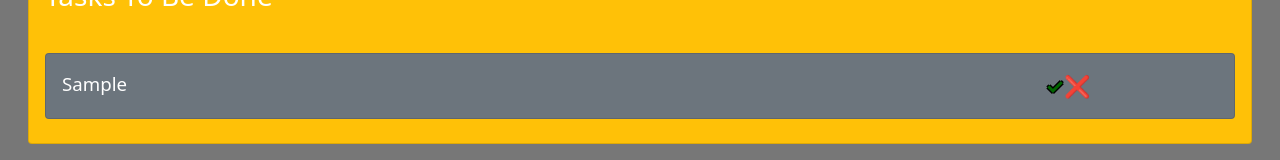
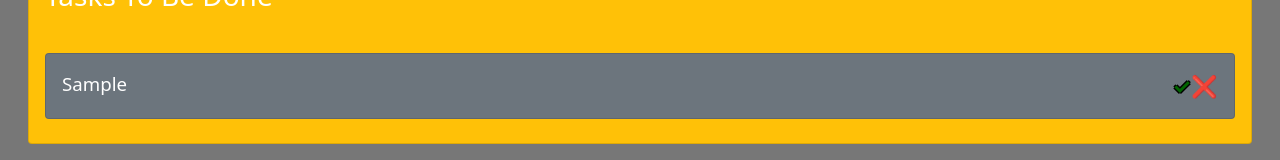
Before and after one commit to stoneneedle/react-tdl1, a React (Create React App) app: page / in a window 1280 px wide. Both pictures are taken after typing "Sample" into the empty fields and a click on the button "Add". Shown: the part 461-621 px from the top of the page. Built offline with nearby package versions, Linux system fonts and the light colour scheme.

Commit message:
Adjusted styling adding text-end back

```diff
--- a/src/components/CompletedDisplay.js
+++ b/src/components/CompletedDisplay.js
@@ -21,7 +21,7 @@ export default class CompletedDisplay extends React.Component {
           <Card.Body>
             <Row>
               <Col xs={10} md={11} className="tdl-item-text">{item.task}</Col>
-              <Col xs={2} md={1}>
+              <Col xs={2} md={1} className="text-end">
                 <Button
                   value={item.id}
                   onClick={this.handleComplClickX}
--- a/src/components/TasksDisplay.js
+++ b/src/components/TasksDisplay.js
@@ -28,7 +28,7 @@ export default class TasksDisplay extends React.Component {
           <Card.Body>
             <Row>
               <Col xs={9} md={10} className="tdl-item-text">{item.task}</Col>
-              <Col xs={3} md={2}>
+              <Col xs={3} md={2} className="text-end">
                 <Button
                   value={item.id}
                   onClick={this.handleClickCheck}
```
